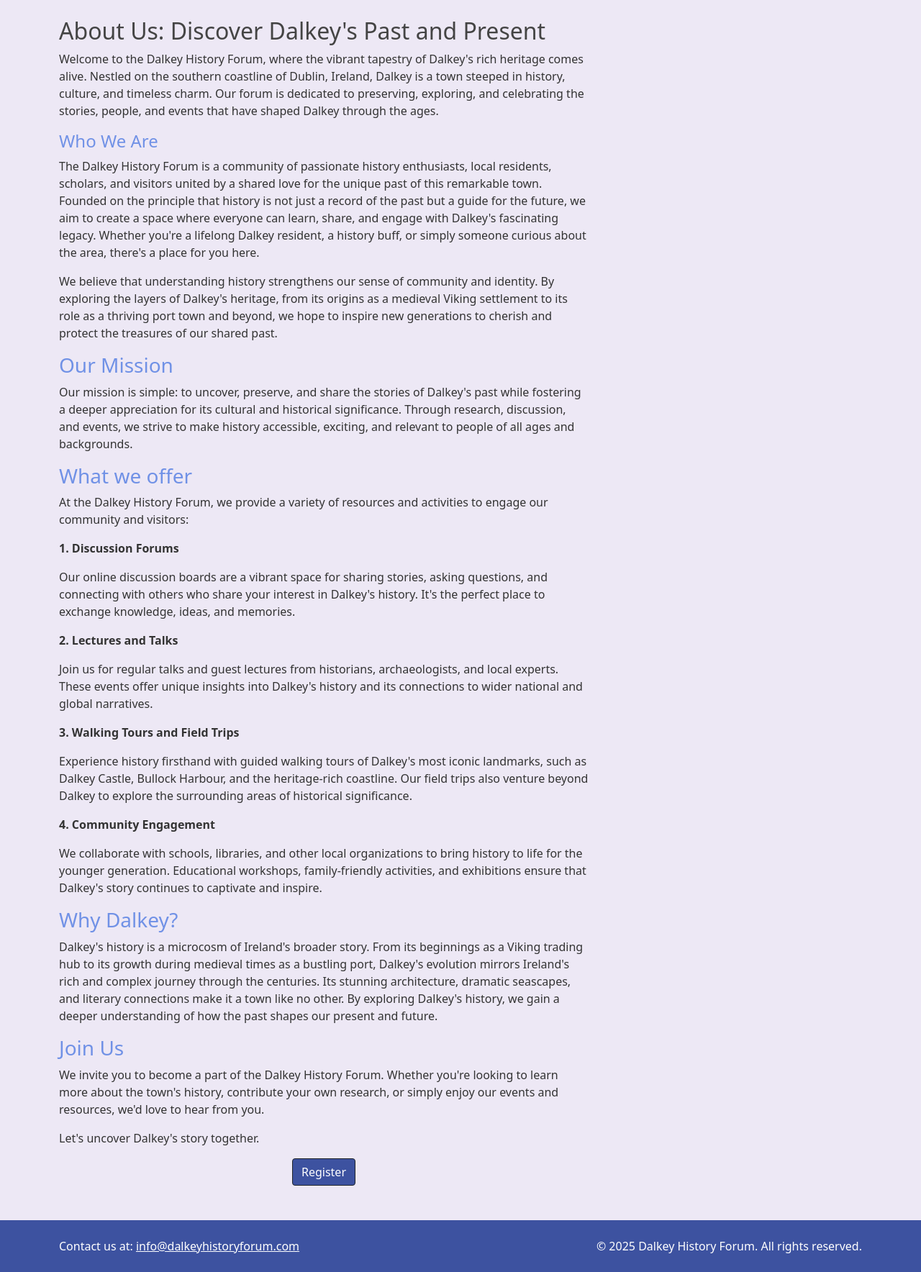
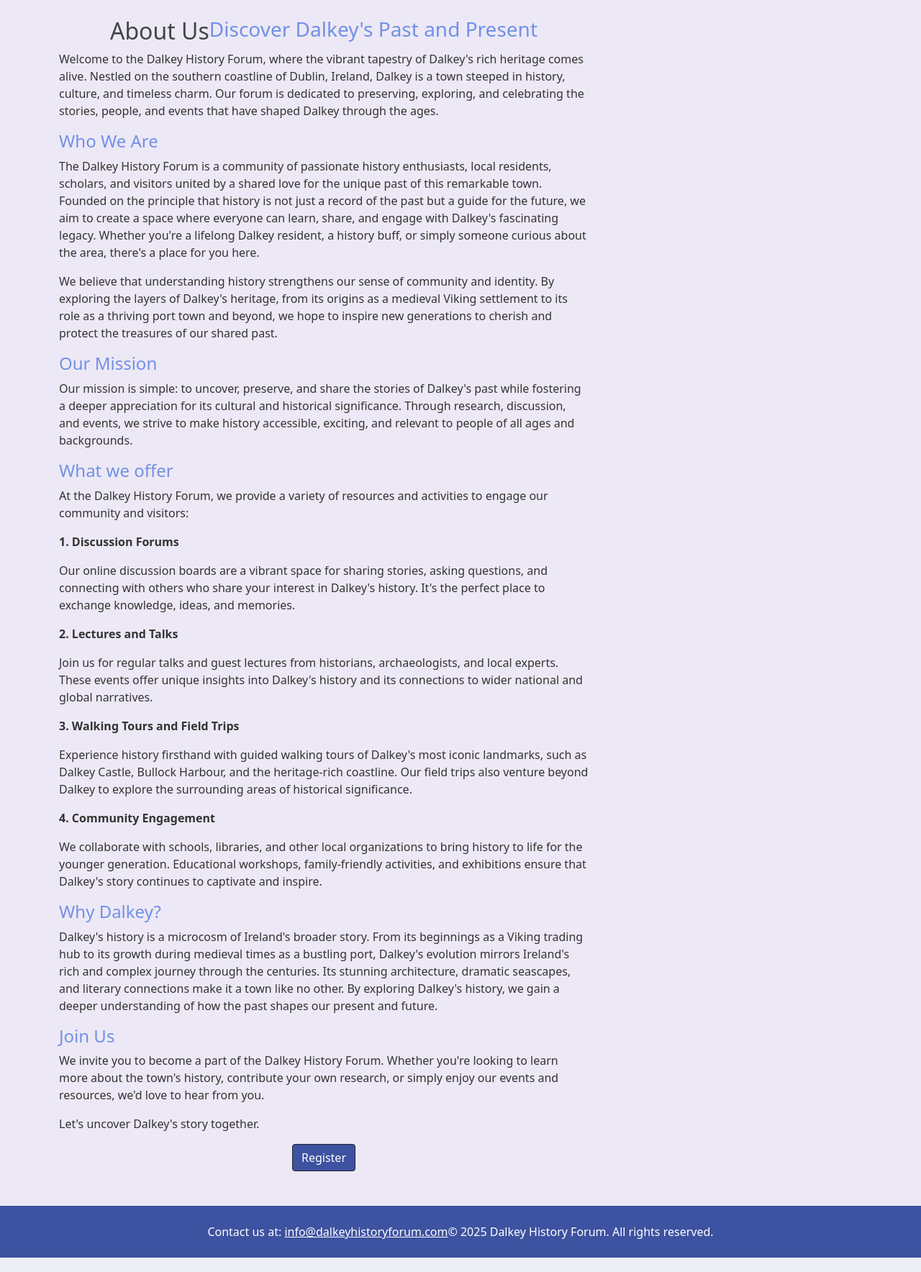
Before and after one commit to amyhastings/dalkeyhistoryforum, a Django app: page /about/ in a window 1280 px wide. Shown: the part 56-1824 px from the top of the page at 72% size. Run offline with Django 4.2, Linux system fonts and the light colour scheme.

Commit message:
More minor styling changes

```diff
--- a/dalkeyhistoryforum/forum/templates/forum/about.html
+++ b/dalkeyhistoryforum/forum/templates/forum/about.html
@@ -1,11 +1,17 @@
 {% extends "forum/base.html" %}
 {% block content %}
-<h2 class="article-title">About Us: Discover Dalkey's Past and Present</h2>
+<div class="d-flex justify-content-center">
+    <h2 class="article-title">About Us</h2>
+    <h3>Discover Dalkey's Past and Present</h3>
+</div>
 <article>
     <div>
         <p>
             Welcome to the Dalkey History Forum, where the vibrant tapestry of Dalkey's
-            rich heritage comes alive. Nestled on the southern coastline of Dublin, Ireland, Dalkey is a town steeped in history, culture, and timeless charm. Our forum is dedicated to preserving, exploring, and celebrating the stories, people, and events that have shaped Dalkey through the ages.
+            rich heritage comes alive. Nestled on the southern coastline of Dublin, Ireland,
+            Dalkey is a town steeped in history, culture, and timeless charm.
+            Our forum is dedicated to preserving, exploring, and celebrating the stories, people,
+            and events that have shaped Dalkey through the ages.
         </p>
         <h4>Who We Are</h4>
         <p>
@@ -17,13 +23,13 @@
             thriving port town and beyond, we hope to inspire new generations to cherish and protect the treasures
             of our shared past.
         </p>
-        <h3>Our Mission</h3>
+        <h4>Our Mission</h4>
         <p>
             Our mission is simple: to uncover, preserve, and share the stories of Dalkey's past while fostering
             a deeper appreciation for its cultural and historical significance. Through research, discussion, and
             events, we strive to make history accessible, exciting, and relevant to people of all ages and backgrounds.
         </p>
-        <h3>What we offer</h3>
+        <h4>What we offer</h4>
         <p>
             At the Dalkey History Forum, we provide a variety of resources and activities to engage our community and visitors:
         </p>
@@ -48,14 +54,14 @@
             We collaborate with schools, libraries, and other local organizations to bring history to life for the younger generation.
             Educational workshops, family-friendly activities, and exhibitions ensure that Dalkey's story continues to captivate and inspire.
         </p>
-        <h3>Why Dalkey?</h3>
+        <h4>Why Dalkey?</h4>
         <p>
             Dalkey's history is a microcosm of Ireland's broader story. From its beginnings as a Viking trading hub to its growth
             during medieval times as a bustling port, Dalkey's evolution mirrors Ireland's rich and complex journey through the centuries.
             Its stunning architecture, dramatic seascapes, and literary connections make it a town like no other.
             By exploring Dalkey's history, we gain a deeper understanding of how the past shapes our present and future.
         </p>
-        <h3>Join Us</h3>
+        <h4>Join Us</h4>
         <p>
             We invite you to become a part of the Dalkey History Forum. Whether you're looking to learn more about the town's history,
             contribute your own research, or simply enjoy our events and resources, we'd love to hear from you.
--- a/dalkeyhistoryforum/forum/templates/forum/base.html
+++ b/dalkeyhistoryforum/forum/templates/forum/base.html
@@ -22,7 +22,7 @@
           <a class="navbar-brand mr-4" href="{% url 'forum-home' %}">Dalkey History Forum</a>
           <button class="navbar-toggler" type="button" data-toggle="collapse" data-bs-target="#navbarToggle" aria-controls="navbarToggle" aria-expanded="false" aria-label="Toggle navigation"><span class="navbar-toggler-icon"></span></button>
           <div class="collapse navbar-collapse" id="navbarToggle">
-            <div class="navbar-nav d-flex justify-content-between">
+            <div class="navbar-nav d-flex justify-content-center">
               <a class="nav-item nav-link" href="{% url 'forum-home' %}">Home</a>
               <a class="nav-item nav-link" href="{% url 'thread-create' %}">Create Thread</a>
               <a class="nav-item nav-link" href="{% url 'forum-about' %}">About</a>
@@ -75,12 +75,12 @@
     <!-- Footer -->
     <footer class="bg-blue text-white mt-5 p-4">
       <div class="container">
-        <div class="d-flex justify-content-between">
-          <div class="foot-contact text-center">
-            <p class="mb-0">Contact us at: <a href="mailto:info@dalkeyhistoryforum.com" class="text-decoration-underline text-white">info@dalkeyhistoryforum.com</a></p>
+        <div class="d-flex justify-content-center">
+          <div>
+            <p class="mb-0 fs-6">Contact us at: <a href="mailto:info@dalkeyhistoryforum.com" class="text-decoration-underline text-white">info@dalkeyhistoryforum.com</a></p>
           </div>
-          <div class="text-center">
-            <p class="mb-0">© 2025 Dalkey History Forum. All rights reserved.</p>
+          <div>
+            <p class="mb-0 fs-6">© 2025 Dalkey History Forum. All rights reserved.</p>
           </div>
         </div>
       </div>
```
Lines whose indentation alone changed are shown as unchanged.
